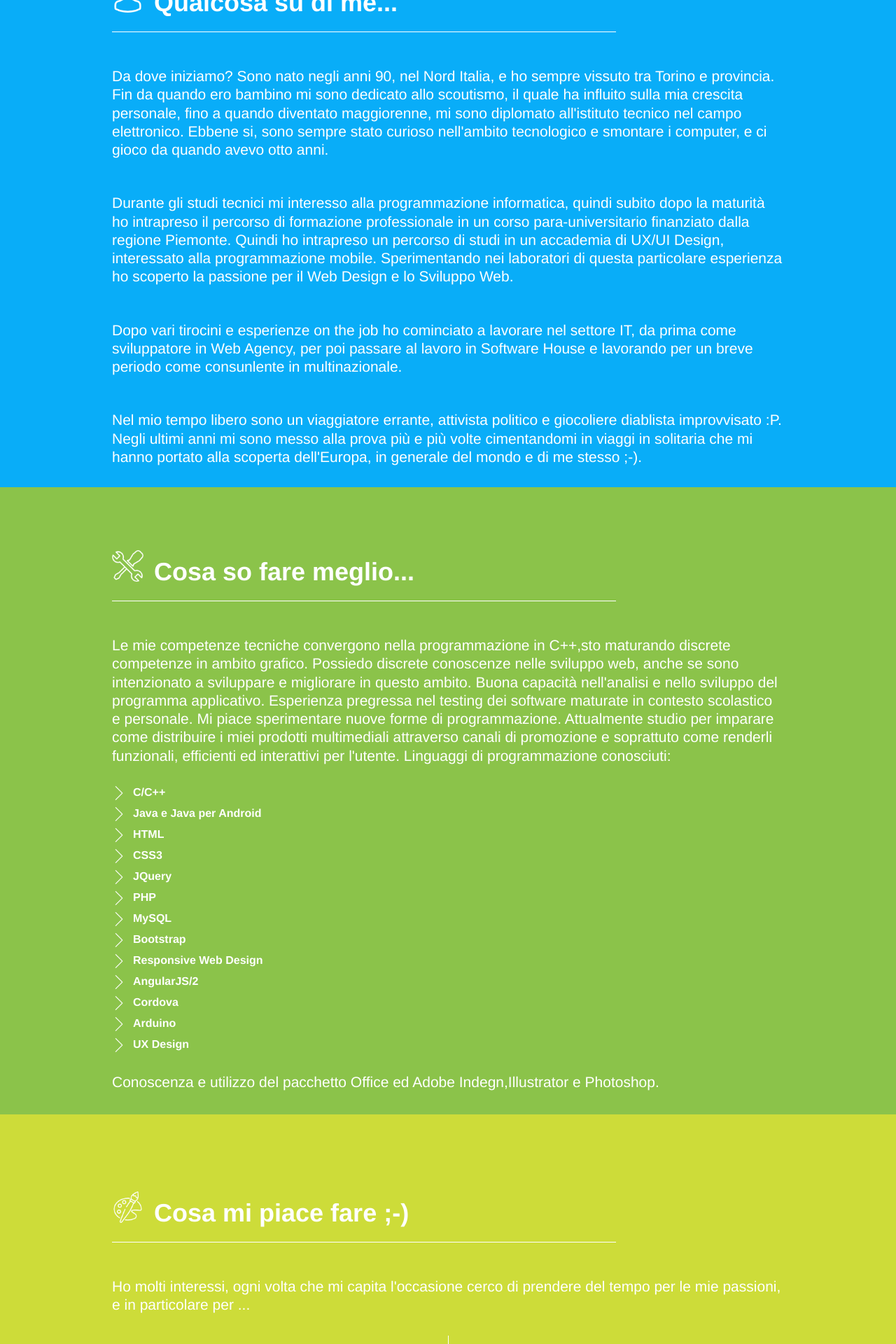
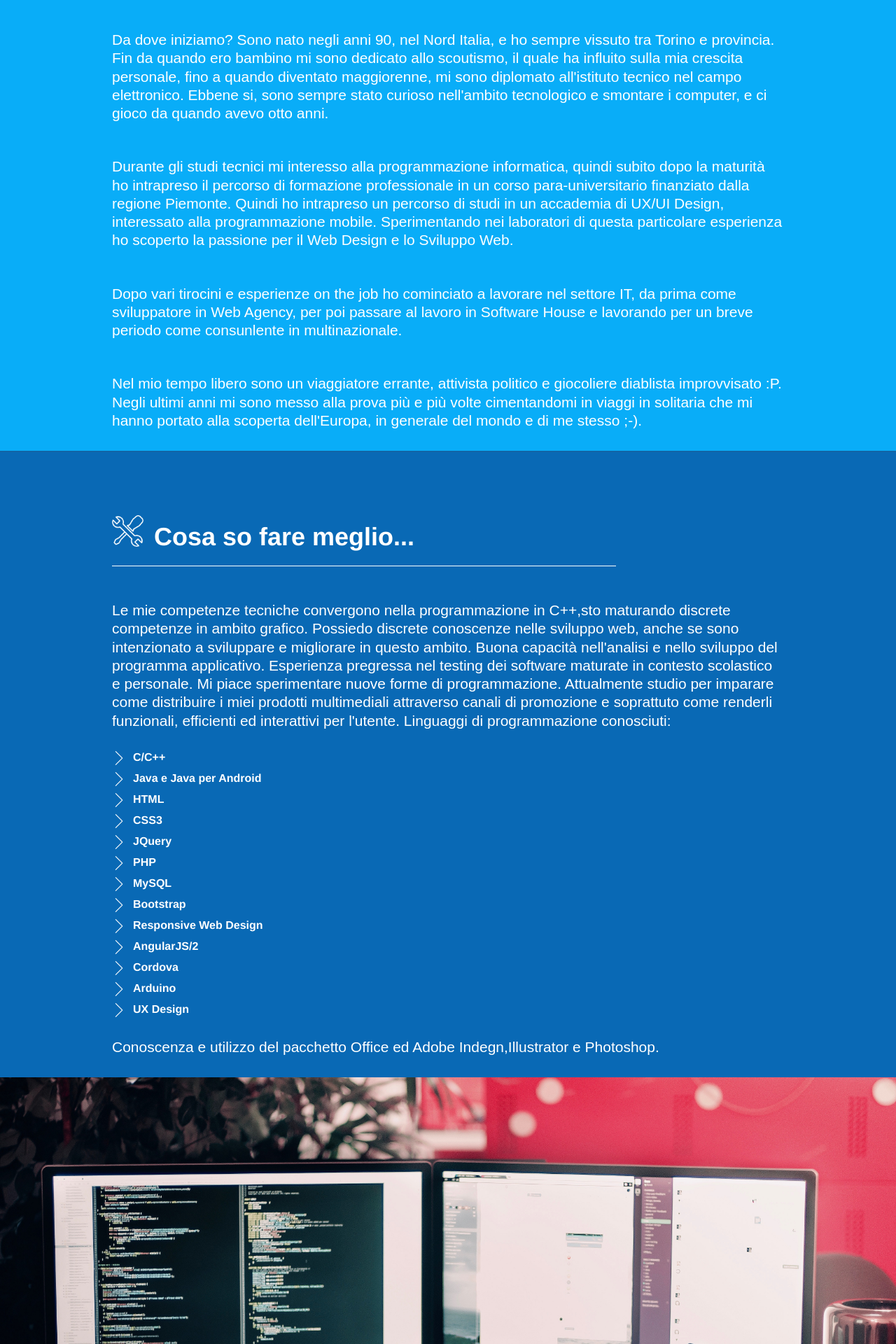
Before and after one commit to RiccardoSchifaudo94/schiri_site, a PHP site: page / in a window 1280 px wide. Shown: the part 920-2840 px from the top of the page at 70% size. Run offline with PHP 8.4, Linux system fonts and the light colour scheme.

Commit message:
sezione cv

```diff
--- a/css/style.css
+++ b/css/style.css
@@ -13,7 +13,7 @@ body {
 }
 .schiri_header{
 	min-height:100px;
-	background-color: #3F51B5;
+	background-color: #0969b5;
 	width:100%;
 	color:#fff;
 	position: fixed;
@@ -38,17 +38,17 @@ body {
 	margin-top:20px;
 }
 .schiri_sub_header li:first-child{
-	border-top: 2px solid #2196F3;
+	border-top: 2px solid #ffffff;
 }
 .schiri_sub_header li{
-	border-bottom: 2px solid #2196F3;
+	border-bottom: 2px solid #ffffff;
 	padding-top: 15px;
 	padding-bottom: 20px;
 	padding-left: 40px;
 	transition:0.4s;
 }
 .schiri_sub_header li:hover {
-    background-color: #3F51B5;
+    background-color: #0969b5;
     padding-left:60px;
 }
 .schiri_sub_header li img{
@@ -112,6 +112,8 @@ body {
 	padding:20px 0px 30px;
 	font-size: 21px;
 	line-height: 125%;
+	font-weight: 300;
+	font-family: "Arial";
 }
 .schiri_content li {
 	  list-style-type:none;
@@ -127,9 +129,20 @@ body {
 	background-size: cover;
 	-webkit-mask-image: -webkit-gradient(linear, left 90%, left bottom, from(#ffffff), to(#ffffff));
 	background-attachment: fixed;
-	height: 100%;
+	background-position: center;
+	height: calc(56vh - 100px);
 	max-height: 400px;
 	margin-top: 100px;
+	padding: 150px 20px;
+	background-repeat: no-repeat;
+}
+.schiri_bkg_2{
+	background-image: url(../img/job_experience.jpg);
+	background-size: cover;
+	background-attachment: fixed;
+	background-position: center;
+	height:100%;
+	max-height: 400px;
 	padding: 150px 20px;
 	background-repeat: no-repeat;
 }
@@ -214,11 +227,12 @@ body {
 	min-height: 500px;
 	height:auto;
 	padding:20px;
-	background-color: #CDDC39;
-	border-top: 3px solid #8BC34A;
+	background-color: #460a75;
+	border-top: 3px solid #381454;
 }
 .schiri_skills{
-	background-color: #8bc34a;
+	background-color: #0969b5;
+	border-top: 2px solid #1264a5;
 }
 .schiri_dashboard_block_container{
 	display: inline-flex;
--- a/index.html
+++ b/index.html
@@ -16,7 +16,8 @@
 					<ul>
 						<li><a href="#home"><img src="img/home.png"><div id="home">Home</div></a></li>
 						<li><a href="#about"><img src="img/avatar.png"><div id="about">Chi sono</div></a></li>
-						<li><a href="#skills"><img src="img/skills.png"><div id="skills">CV</div></a></li>
+						<li><a href="#skills"><img src="img/skills.png"><div id="skills">Competenze</div></a></li>
+						<li><a href="#cv"><img src="img/cv.png"><div id="skills">CV</div></a></li>
 						<li><a href="#interests"><img src="img/arte.png"><div id="interests">Interessi</div></a></li>
 						<li><a href="#"><img src="img/home.png"><div id="portfolio">Portfolio</div></a></li>
 						<li><a href="#"><img src="img/home.png"><div id="contacts">Contatti</div></a></li>
@@ -91,6 +92,12 @@
 				</p>
 			</div>
 		</div>
+		<a name="cv"></a>
+		<div class="schiri_content schiri_cv schiri_bkg_2">
+			<div class="schiri_container">
+
+			</div>
+		</div>
 		<a name="interests"></a>
 		<div class="schiri_content schiri_interests">
 			<div class="schiri_container">
```
Also changed, not shown: img/cv.png (added), img/job_experience.jpg (added).
